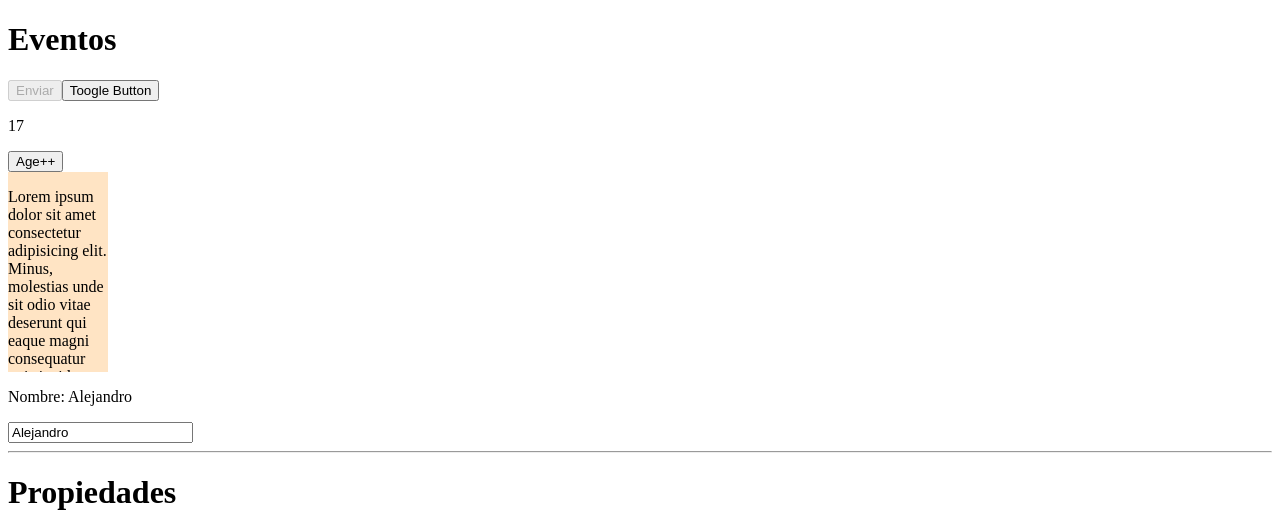
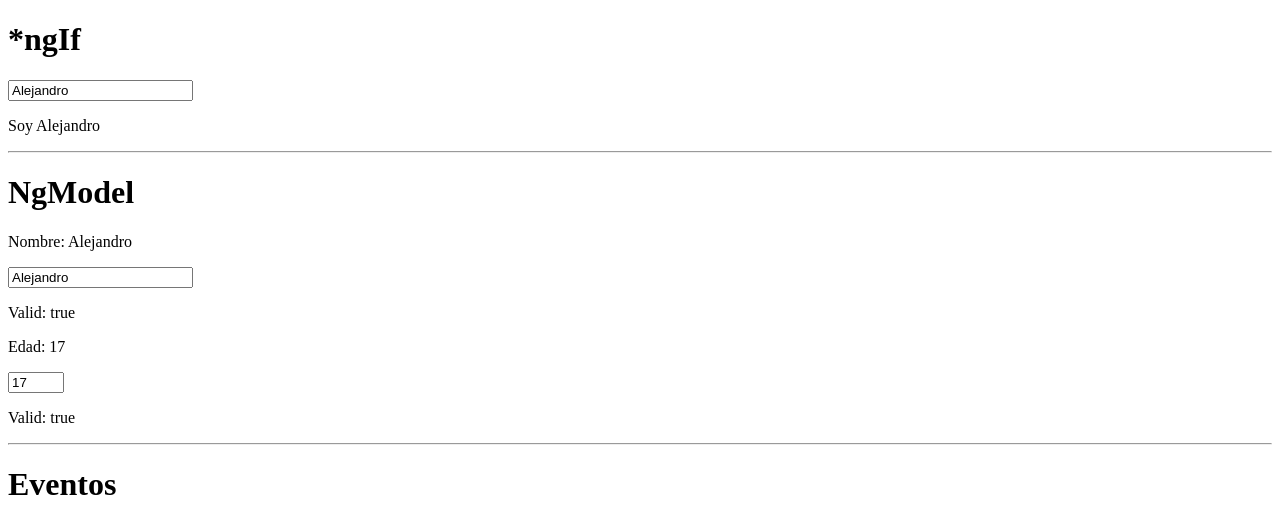
Before and after one commit to marmolejandro/curso-fundamentos-angular, an Angular app in the folder my-store/: page / in a window 1280 px wide. Shown: the top 512 px of the page. Built offline with nearby package versions, Linux system fonts and the light colour scheme.

Commit message:
Se inicia implementacion de DataBindings y Estructuras de control con ngModel

```diff
--- a/my-store/angular.json
+++ b/my-store/angular.json
@@ -104,6 +104,6 @@
     }
   },
   "cli": {
-    "analytics": "4edacf2a-7094-49c6-9b12-e88c6b66b6ec"
+    "analytics": "84598816-79d6-4102-a0d3-f101c21071ec"
   }
 }
--- a/my-store/src/app/app.component.html
+++ b/my-store/src/app/app.component.html
@@ -1,3 +1,21 @@
+<h1>*ngIf</h1>
+<input type="text" required [(ngModel)]="person.name"/>
+<p *ngIf="person.name == 'Alejandro'">Soy Alejandro</p>
+<p *ngIf="person.name == 'Alejandro22'">Soy Alejandro22</p>
+
+<hr>
+
+<h1>NgModel</h1>
+<p>Nombre: {{person.name}}</p>
+<input type="text" required #nameInput="ngModel" [(ngModel)]="person.name"/>
+<p>Valid: {{nameInput.valid}}</p>
+
+<p>Edad: {{person.age}}</p>
+<input type="number" max="18" min="10" required #ageInput="ngModel" [(ngModel)]="person.age"/>
+<p>Valid: {{ageInput.valid}}</p>
+
+<hr>
+
 <h1>Eventos</h1>
 <button [disabled]="btnDisabled">Enviar</button>
 <button (click)="toggleButton()">Toogle Button</button>
--- a/my-store/src/app/app.component.ts
+++ b/my-store/src/app/app.component.ts
@@ -1,11 +1,12 @@
 import { Component } from '@angular/core';
 import { CommonModule } from '@angular/common';
 import { RouterOutlet } from '@angular/router';
+import { FormsModule } from '@angular/forms'
 
 @Component({
   selector: 'app-root',
   standalone: true,
-  imports: [CommonModule, RouterOutlet],
+  imports: [CommonModule, RouterOutlet, FormsModule],
   templateUrl: './app.component.html',
   styleUrls: ['./app.component.scss']
 })
```
Also changed, not shown: 1 other file (tests, documents, lock files or other folders).
